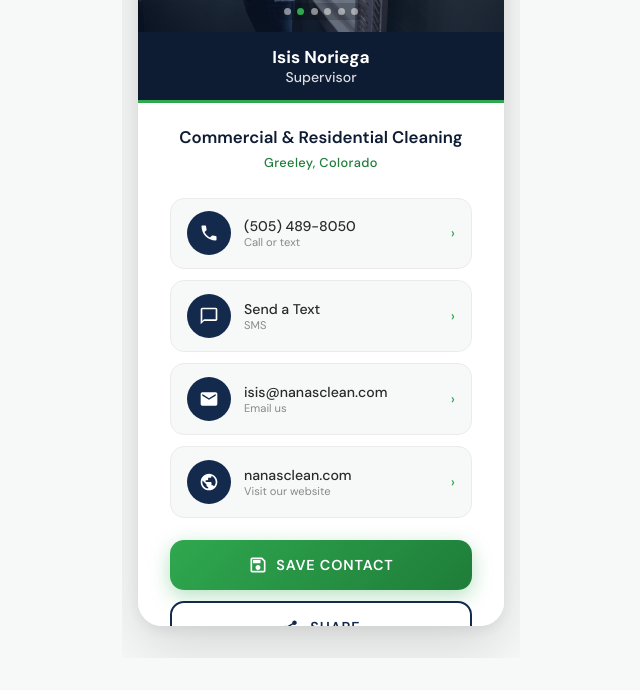
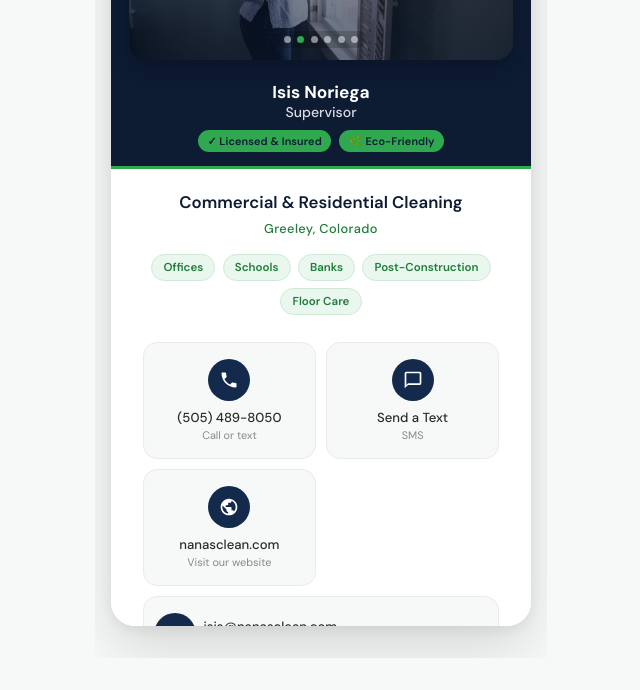
Before and after one commit to alicdesigner-create/nanas-cleaning-landing-page, a plain HTML site: page index.html in a window 1280 px wide. Shown: the part 238-928 px from the top of the page, without its empty margins (319-959 px from the left). Drawn offline with Linux system fonts and the light colour scheme.

Commit message:
Differentiate layout from Pro Luxury template
Add inset rounded slider frame, trust badges, service tag pills, and a 2-column contact grid to give the card its own visual identity.

```diff
--- a/index.html
+++ b/index.html
@@ -49,11 +49,17 @@
     }
 
     /* SLIDER */
+    .slider-frame {
+      padding: 1.1rem 1.1rem .4rem;
+      background: var(--navy-dark);
+    }
     .slider {
       position: relative;
       width: 100%;
       aspect-ratio: 16/9;
       overflow: hidden;
+      border-radius: 18px;
+      box-shadow: 0 8px 22px rgba(0,0,0,.25);
     }
     .slide {
       position: absolute;
@@ -130,6 +136,22 @@
     }
     .person-name { color: var(--white); font-weight: 700; font-size: 1.08rem; }
     .person-title { color: rgba(255,255,255,.85); font-size: .88rem; font-weight: 500; }
+    .trust-badges {
+      display: flex;
+      justify-content: center;
+      gap: .5rem;
+      margin-top: .55rem;
+      flex-wrap: wrap;
+    }
+    .trust-badges .badge {
+      font-size: .68rem;
+      font-weight: 600;
+      color: var(--navy-dark);
+      background: var(--green);
+      padding: .25rem .6rem;
+      border-radius: 20px;
+      letter-spacing: .01em;
+    }
 
     /* TOAST */
     .copy-toast {
@@ -162,23 +184,43 @@
       color: var(--green-dark);
       letter-spacing: .03em;
     }
+    .service-pills {
+      display: flex;
+      flex-wrap: wrap;
+      justify-content: center;
+      gap: .45rem;
+      padding: 0 2rem 1.1rem;
+      background: var(--white);
+    }
+    .service-pills span {
+      font-size: .72rem;
+      font-weight: 600;
+      color: var(--green-dark);
+      background: #eaf7ee;
+      border: 1px solid #cfe9d6;
+      padding: .32rem .7rem;
+      border-radius: 20px;
+    }
 
     /* CONTACT */
     .contact-section {
       padding: .6rem 2rem 1.2rem;
-      display: flex;
-      flex-direction: column;
-      gap: .7rem;
+      display: grid;
+      grid-template-columns: 1fr 1fr;
+      gap: .65rem;
       background: var(--white);
     }
     .contact-btn {
       display: flex;
+      flex-direction: column;
       align-items: center;
-      gap: .8rem;
-      padding: .8rem 1rem;
+      justify-content: center;
+      gap: .5rem;
+      text-align: center;
+      padding: 1rem .6rem;
       border-radius: 14px;
       text-decoration: none;
-      font-size: .88rem;
+      font-size: .82rem;
       font-weight: 500;
       color: var(--gray-dark);
       background: var(--gray-light);
@@ -186,22 +228,25 @@
       transition: all .18s;
       cursor: pointer;
     }
+    .contact-btn.wide { grid-column: 1 / -1; flex-direction: row; text-align: left; }
     .contact-btn:hover {
       background: #eaf7ee;
       border-color: var(--green);
       color: var(--navy-dark);
-      transform: translateX(3px);
+      transform: translateY(-2px);
     }
+    .contact-btn.wide:hover { transform: translateX(3px); }
     .contact-btn .icon {
-      width: 44px; height: 44px;
+      width: 42px; height: 42px;
       border-radius: 50%;
       background: var(--navy-main);
       display: flex; align-items: center; justify-content: center;
       flex-shrink: 0;
     }
-    .contact-btn .label { flex: 1; }
-    .contact-btn .label small { display: block; font-size: .7rem; color: #888; font-weight: 400; }
-    .contact-btn .arrow { color: var(--green); font-size: .9rem; }
+    .contact-btn .label { flex: 1; word-break: break-word; }
+    .contact-btn .label small { display: block; font-size: .68rem; color: #888; font-weight: 400; margin-top: .1rem; }
+    .contact-btn .arrow { display: none; }
+    .contact-btn.wide .arrow { display: inline; color: var(--green); font-size: .9rem; }
 
     /* SAVE & SHARE BUTTONS */
     .btn-area {
@@ -262,8 +307,10 @@
     @media (max-width: 480px) {
       html, body { padding: 1rem 1rem; }
       .card { border-radius: 16px; }
+      .slider-frame { padding: .8rem .8rem .3rem; }
       .person-strip { padding: .8rem 1.2rem; }
       .tagline { padding: 1.1rem 1.2rem .8rem; }
+      .service-pills { padding: 0 1.2rem 1rem; }
       .contact-section { padding: .5rem 1.2rem 1rem; }
       .btn-area { padding: .2rem 1.2rem 1rem; }
       .footer { padding: .9rem 1.2rem 1.2rem; }
@@ -274,6 +321,7 @@
 <div class="card">
 
   <!-- SLIDER -->
+  <div class="slider-frame">
   <div class="slider" id="slider">
     <div class="slide active" style="background:#ffffff;">
       <div class="slide-content">
@@ -336,11 +384,16 @@
       <div class="dot" onclick="goTo(5)"></div>
     </div>
   </div>
+  </div>
 
   <!-- PERSON -->
   <div class="person-strip">
     <div class="person-name">Isis Noriega</div>
     <div class="person-title">Supervisor</div>
+    <div class="trust-badges">
+      <span class="badge">✓ Licensed &amp; Insured</span>
+      <span class="badge">🌿 Eco-Friendly</span>
+    </div>
   </div>
 
   <div class="copy-toast" id="toast">🔗 Link copied!</div>
@@ -349,6 +402,14 @@
   <div class="tagline">
     Commercial &amp; Residential Cleaning
     <span class="tagline-loc">Greeley, Colorado</span>
+  </div>
+
+  <div class="service-pills">
+    <span>Offices</span>
+    <span>Schools</span>
+    <span>Banks</span>
+    <span>Post-Construction</span>
+    <span>Floor Care</span>
   </div>
 
   <!-- CONTACT -->
@@ -367,18 +428,18 @@
       <div class="label">Send a Text<small>SMS</small></div>
       <span class="arrow">›</span>
     </a>
-    <a class="contact-btn" href="mailto:isis@nanasclean.com">
-      <div class="icon">
-        <svg viewBox="0 0 24 24" fill="white" width="20" height="20"><path d="M20 4H4c-1.1 0-2 .9-2 2v12c0 1.1.9 2 2 2h16c1.1 0 2-.9 2-2V6c0-1.1-.9-2-2-2zm0 4l-8 5-8-5V6l8 5 8-5v2z"/></svg>
-      </div>
-      <div class="label">isis@nanasclean.com<small>Email us</small></div>
-      <span class="arrow">›</span>
-    </a>
     <a class="contact-btn" href="https://nanasclean.com" target="_blank">
       <div class="icon">
         <svg viewBox="0 0 24 24" fill="white" width="20" height="20"><path d="M12 2C6.48 2 2 6.48 2 12s4.48 10 10 10 10-4.48 10-10S17.52 2 12 2zm-1 17.93c-3.95-.49-7-3.85-7-7.93 0-.62.08-1.21.21-1.79L9 15v1c0 1.1.9 2 2 2v1.93zm6.9-2.54c-.26-.81-1-1.39-1.9-1.39h-1v-3c0-.55-.45-1-1-1H8v-2h2c.55 0 1-.45 1-1V7h2c1.1 0 2-.9 2-2v-.41c2.93 1.19 5 4.06 5 7.41 0 2.08-.8 3.97-2.1 5.39z"/></svg>
       </div>
       <div class="label">nanasclean.com<small>Visit our website</small></div>
+      <span class="arrow">›</span>
+    </a>
+    <a class="contact-btn wide" href="mailto:isis@nanasclean.com">
+      <div class="icon">
+        <svg viewBox="0 0 24 24" fill="white" width="20" height="20"><path d="M20 4H4c-1.1 0-2 .9-2 2v12c0 1.1.9 2 2 2h16c1.1 0 2-.9 2-2V6c0-1.1-.9-2-2-2zm0 4l-8 5-8-5V6l8 5 8-5v2z"/></svg>
+      </div>
+      <div class="label">isis@nanasclean.com<small>Email us</small></div>
       <span class="arrow">›</span>
     </a>
   </div>
```
